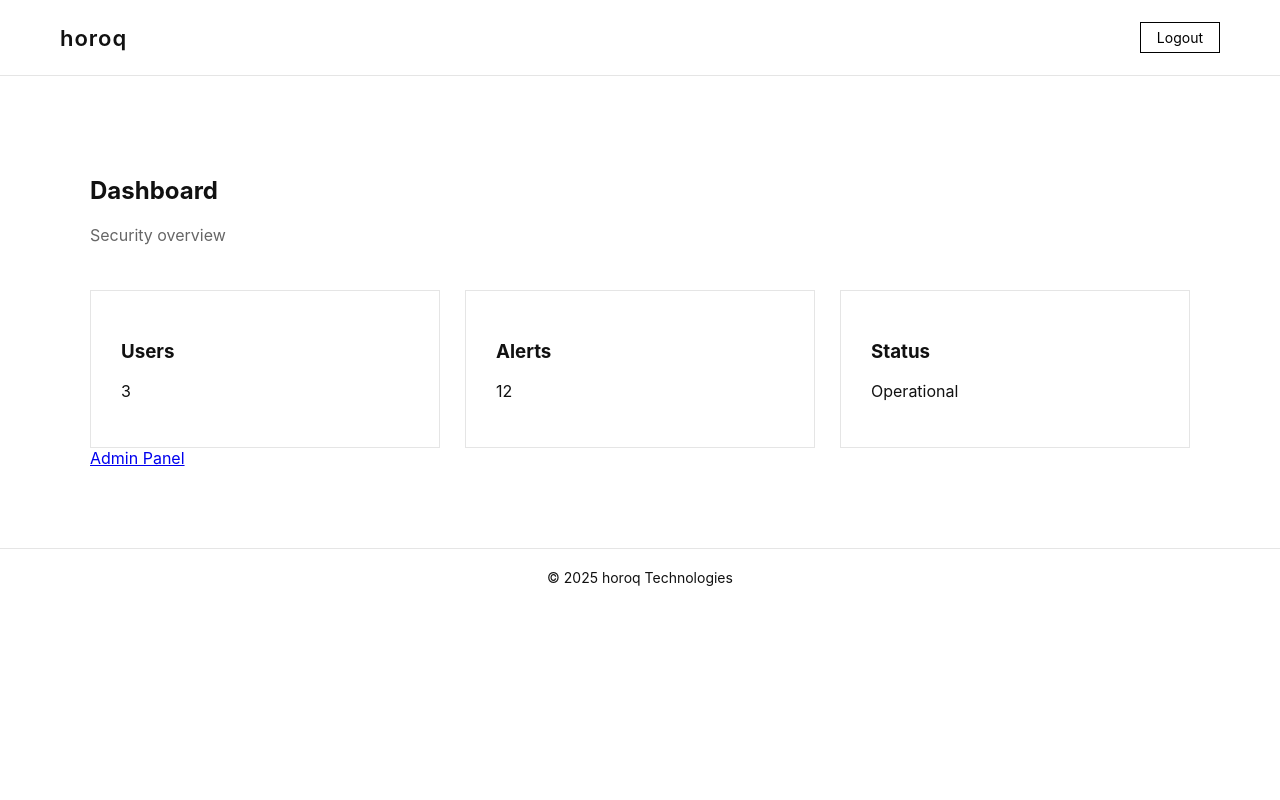
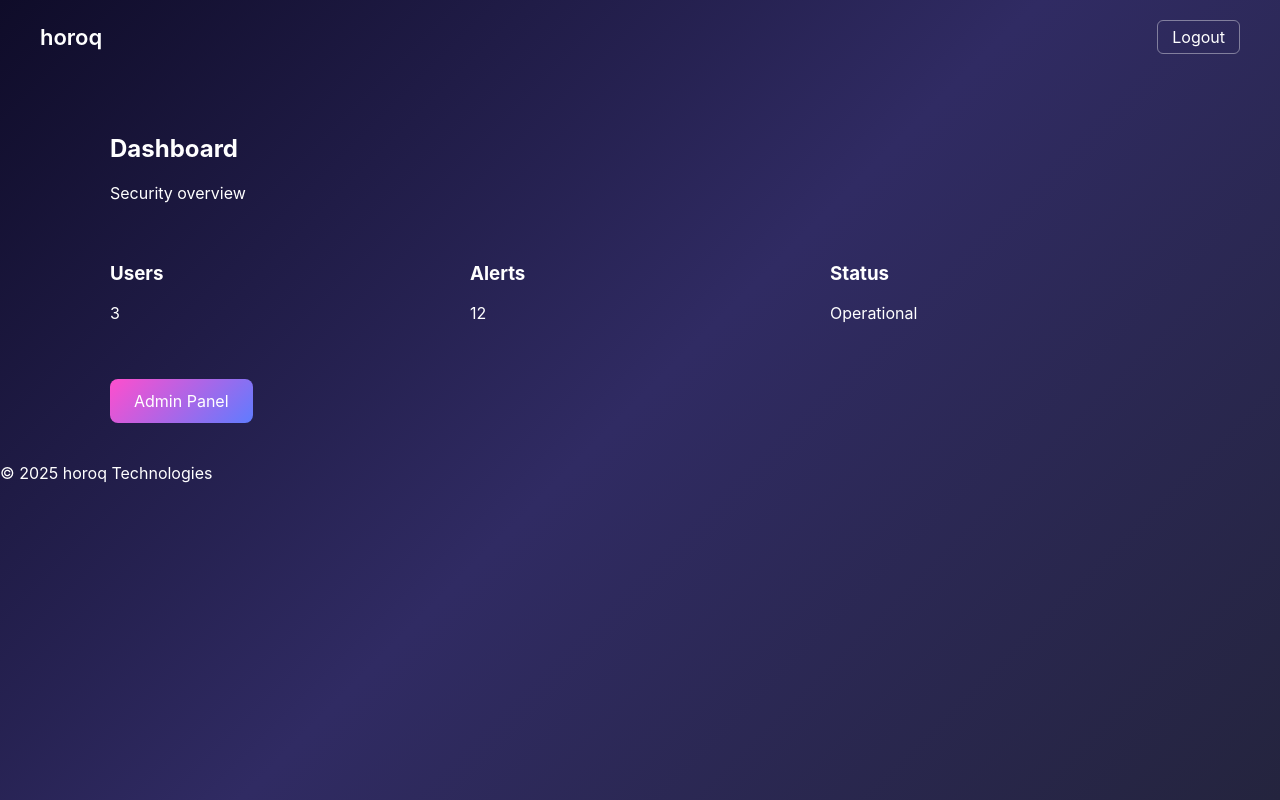
Before and after one commit to muhamedfarish/bac, a Flask app: page /dashboard in a window 1280 px wide. Run offline with Flask 3, Linux system fonts and the light colour scheme.

Commit message:
Update style.css

```diff
--- a/static/style.css
+++ b/static/style.css
@@ -1,106 +1,112 @@
 * {
     box-sizing: border-box;
-    font-family: 'Inter', 'Segoe UI', sans-serif;
+    font-family: Inter, Segoe UI, sans-serif;
 }
 
 body {
     margin: 0;
-    background: #ffffff;
-    color: #111;
+    background: linear-gradient(135deg, #0f0c29, #302b63, #24243e);
+    color: #fff;
+    min-height: 100vh;
 }
 
 .topbar {
+    padding: 20px 40px;
     display: flex;
     justify-content: space-between;
     align-items: center;
-    padding: 22px 60px;
-    border-bottom: 1px solid #e5e5e5;
 }
 
 .brand {
     font-size: 22px;
     font-weight: 600;
-    letter-spacing: 1px;
 }
 
 .logout {
     text-decoration: none;
-    color: #000;
-    border: 1px solid #000;
-    padding: 6px 16px;
-    font-size: 14px;
+    color: #fff;
+    border: 1px solid rgba(255,255,255,0.4);
+    padding: 6px 14px;
+    border-radius: 6px;
 }
 
-main {
-    padding: 80px;
+.auth-container {
+    display: flex;
+    justify-content: center;
+    align-items: center;
+    min-height: 80vh;
 }
 
-footer {
-    text-align: center;
-    padding: 20px;
-    border-top: 1px solid #e5e5e5;
-    font-size: 14px;
+.auth-card {
+    background: rgba(255,255,255,0.08);
+    backdrop-filter: blur(12px);
+    padding: 40px;
+    border-radius: 12px;
+    width: 100%;
+    max-width: 380px;
 }
 
-.login {
-    max-width: 420px;
-    margin: auto;
-}
-
-.login h1 {
-    font-size: 32px;
-}
-
-.subtitle {
-    color: #666;
-    margin-bottom: 40px;
-}
-
-.login input {
+.auth-card input {
     width: 100%;
     padding: 14px;
     margin-bottom: 16px;
-    border: 1px solid #ccc;
+    background: transparent;
+    border: 1px solid rgba(255,255,255,0.3);
+    color: #fff;
 }
 
-.login button {
+.auth-card button {
     width: 100%;
     padding: 14px;
-    background: #000;
+    background: linear-gradient(135deg, #ff4ecd, #5f7cff);
+    border: none;
     color: #fff;
-    border: none;
-    cursor: pointer;
-}
-
-.error {
-    color: #b00020;
-    margin-top: 12px;
+    border-radius: 6px;
 }
 
 .dashboard {
     max-width: 1100px;
     margin: auto;
+    padding: 40px 20px;
 }
 
 .cards {
-    display: flex;
-    gap: 25px;
-    margin-top: 45px;
+    display: grid;
+    grid-template-columns: repeat(auto-fit, minmax(220px, 1fr));
+    gap: 20px;
+    margin-top: 40px;
 }
 
-.card {
-    flex: 1;
+.glass-card {
+    background: rgba(255,255,255,0.1);
+    backdrop-filter: blur(12px);
     padding: 30px;
-    border: 1px solid #e5e5e5;
+    border-radius: 12px;
 }
 
-.alert {
-    color: #b00020;
+.primary-btn {
+    display: inline-block;
+    margin-top: 40px;
+    padding: 12px 24px;
+    background: linear-gradient(135deg, #ff4ecd, #5f7cff);
+    color: #fff;
+    border-radius: 8px;
+    text-decoration: none;
 }
 
-.warning {
-    margin-top: 50px;
-    padding: 18px;
-    border-left: 4px solid #000;
-    background: #f6f6f6;
+.link {
+    display: inline-block;
+    margin-top: 20px;
+    color: #8ab4ff;
+    text-decoration: underline;
 }
+
+.muted {
+    color: #ccc;
+}
+
+@media (max-width: 600px) {
+    .topbar {
+        padding: 16px 20px;
+    }
+}
```
